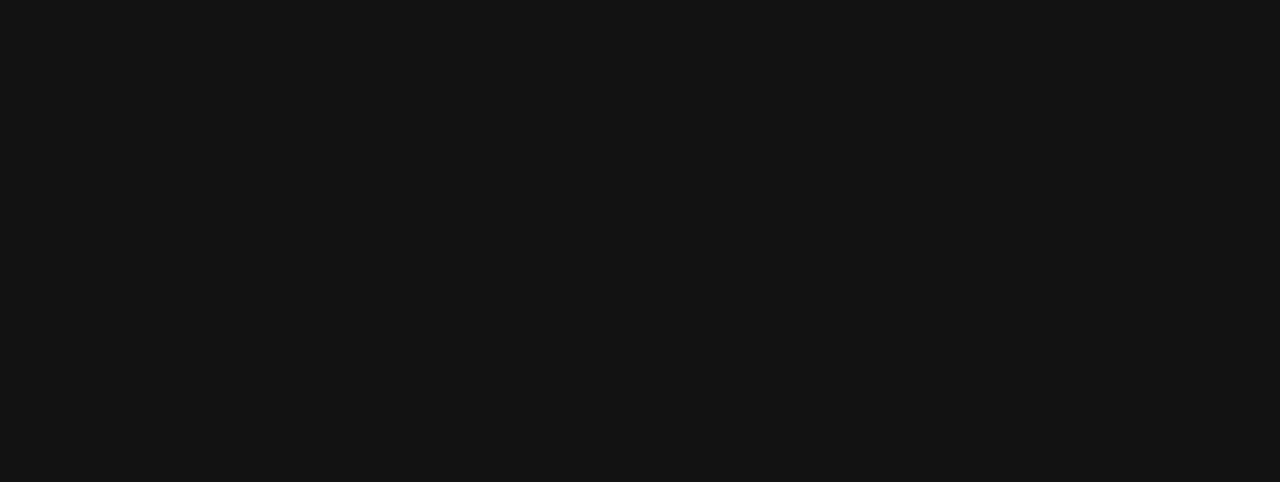
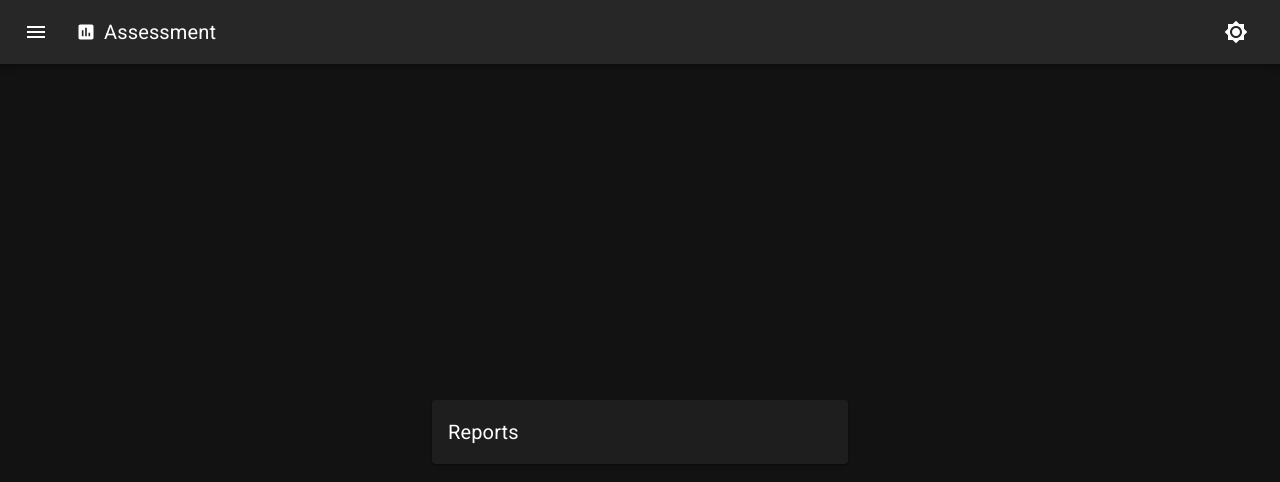
Before and after one commit to Kiicchan/general-quiz-wa-project, a React (Create React App) app: page /assessment in a window 1280 px wide. Before the commit this address had no page. Shown: the top 482 px of the page. Built offline with nearby package versions, Linux system fonts and the light colour scheme.

Commit message:
Assessment page

```diff
--- a/package.json
+++ b/package.json
@@ -8,6 +8,7 @@
     "@fontsource/roboto": "^4.5.1",
     "@mui/icons-material": "^5.2.0",
     "@mui/material": "^5.2.1",
+    "@mui/styles": "^5.2.3",
     "@testing-library/jest-dom": "^5.15.1",
     "@testing-library/react": "^11.2.7",
     "@testing-library/user-event": "^12.8.3",
--- a/src/App.jsx
+++ b/src/App.jsx
@@ -1,6 +1,7 @@
 // import Home from "./pages/Home";
 import { useState, useMemo } from "react";
 import Quiz from "./pages/Quiz";
+import Assessment from "./pages/Assessment";
 import { BrowserRouter as Router, Routes, Route } from "react-router-dom";
 import { createTheme, CssBaseline, Stack, ThemeProvider } from "@mui/material";
 import { ColorModeProvider } from "./contexts/ColorModeContext";
@@ -25,6 +26,7 @@ function App() {
             <Routes>
               {/* <Route path="/" element={<Home />} /> */}
               <Route path="/" element={<Quiz />} />
+              <Route path="/assessment" element={<Assessment />} />
             </Routes>
           </Router>
         </Stack>
--- a/src/components/Quiz/index.jsx
+++ b/src/components/Quiz/index.jsx
@@ -14,7 +14,6 @@ export default function Quiz() {
         .then((response) => response.json())
         .then((result) => {
           setData(result);
-          console.log(result);
         })
         .catch((error) => {
           setData(false);
--- a/src/components/Quiz/report/Report.jsx
+++ b/src/components/Quiz/report/Report.jsx
@@ -3,14 +3,8 @@ import Answer from "../report/Answer";
 import { Divider, Stack, Typography } from "@mui/material";
 import React from "react";
 
-export default function Report({ questions }) {
-  const totalQuestions = questions.length;
-  const correctAnswers = questions.reduce((correctAnswers, question) => {
-    return question.correctChoice === question.currentChoice
-      ? correctAnswers + 1
-      : correctAnswers;
-  }, 0);
-  const rating = (correctAnswers / totalQuestions) * 100;
+export default function Report({ report }) {
+  const { totalQuestions, correctAnswers, rating, questions } = report;
   return (
     <Stack direction="column" spacing={2}>
       <Typography variant="h6">
--- a/src/components/Quiz/state/QuestionManager.jsx
+++ b/src/components/Quiz/state/QuestionManager.jsx
@@ -1,4 +1,4 @@
-import { useState } from "react";
+import { useEffect, useState, useRef } from "react";
 import QuestionForm from "../forms/Question";
 import Report from "../report/Report";
 import { Button } from "@mui/material";
@@ -23,6 +23,7 @@ export default function QuestionManager({ requestResults, onFinish }) {
     });
     return initialState;
   });
+  const reportRef = useRef(null);
 
   const handleChoice = (choice, next) => {
     let newQuestionObj = {
@@ -39,10 +40,38 @@ export default function QuestionManager({ requestResults, onFinish }) {
     }
   };
 
+  useEffect(() => {
+    if (currentQuestion > questions.length - 1) {
+      let reportList = localStorage.getItem("report-list");
+      let reportArray;
+      if (reportList) {
+        reportArray = JSON.parse(reportList);
+      } else {
+        reportArray = [];
+      }
+      reportArray.push(reportRef.current);
+      localStorage.setItem("report-list", JSON.stringify(reportArray));
+    }
+  }, [currentQuestion, questions]);
+
   if (currentQuestion > questions.length - 1) {
+    const totalQuestions = questions.length;
+    const correctAnswers = questions.reduce((correctAnswers, question) => {
+      return question.correctChoice === question.currentChoice
+        ? correctAnswers + 1
+        : correctAnswers;
+    }, 0);
+    const rating = (correctAnswers / totalQuestions) * 100;
+    const report = {
+      totalQuestions,
+      correctAnswers,
+      rating,
+      questions,
+    };
+    reportRef.current = report;
     return (
       <>
-        <Report questions={questions} />
+        <Report report={report} />
         <Button sx={{ width: "100%", marginTop: 2 }} onClick={onFinish}>
           Try Again
         </Button>
--- /dev/null
+++ b/src/components/Reports/ReportItem.jsx
@@ -0,0 +1,32 @@
+import { Box, IconButton } from "@mui/material";
+import { useState } from "react";
+import Report from "../Quiz/report/Report";
+import RatingBar from "../ui/RatingBar";
+import KeyboardArrowDownIcon from "@mui/icons-material/KeyboardArrowDown";
+import KeyboardArrowUpIcon from "@mui/icons-material/KeyboardArrowUp";
+
+export default function ReportItem({ report }) {
+  const [open, setOpen] = useState(false);
+  const { rating } = report;
+  const handleClick = () => {
+    setOpen(!open);
+  };
+  return (
+    <>
+      <Box>
+        <IconButton onClick={handleClick}>
+          {open ? <KeyboardArrowUpIcon /> : <KeyboardArrowDownIcon />}
+        </IconButton>
+      </Box>
+      <Box flexGrow={1} alignSelf={"center"}>
+        {open ? (
+          <Report report={report} />
+        ) : (
+          <>
+            <RatingBar value={rating} />
+          </>
+        )}
+      </Box>
+    </>
+  );
+}
--- /dev/null
+++ b/src/components/Reports/ReportList.jsx
@@ -0,0 +1,73 @@
+import ReportItem from "./ReportItem";
+import { Divider, Stack, Typography, IconButton, Box } from "@mui/material";
+import React, { useEffect, useRef, useState } from "react";
+import { withStyles } from "@mui/styles";
+import DeleteIcon from "@mui/icons-material/Delete";
+
+const styles = (theme) => ({
+  widthQuery: {
+    [theme.breakpoints.down("sm")]: {
+      minWidth: "70vw",
+    },
+    [theme.breakpoints.up("sm")]: {
+      minWidth: "50vw",
+    },
+    [theme.breakpoints.up("lg")]: {
+      minWidth: "30vw",
+    },
+  },
+});
+
+function ReportList(props) {
+  const { classes } = props;
+  const [data, setData] = useState(() => {
+    const reportList = localStorage.getItem("report-list");
+    let reportArray;
+    if (reportList) {
+      reportArray = JSON.parse(reportList);
+    } else {
+      reportArray = [];
+    }
+    return reportArray;
+  });
+  const firstUpdate = useRef(true);
+  const handleDelete = (index) => {
+    let newData = [...data];
+    newData.splice(index, 1);
+    setData(newData);
+  };
+
+  useEffect(() => {
+    if (firstUpdate.current) {
+      firstUpdate.current = false;
+      return;
+    }
+    localStorage.setItem("report-list", JSON.stringify(data));
+  }, [data]);
+
+  return (
+    <Stack direction="column" spacing={2} className={classes.widthQuery}>
+      <Typography variant="h6">Reports</Typography>
+      {data.map((report, index) => {
+        return (
+          <React.Fragment key={index}>
+            <Divider />
+            <Stack direction="row" spacing={2}>
+              <ReportItem report={report} />
+              <Box>
+                <IconButton
+                  onClick={() => handleDelete(index)}
+                  sx={{ ":hover": { color: "error.main" } }}
+                >
+                  <DeleteIcon />
+                </IconButton>
+              </Box>
+            </Stack>
+          </React.Fragment>
+        );
+      })}
+    </Stack>
+  );
+}
+
+export default withStyles(styles)(ReportList);
--- /dev/null
+++ b/src/pages/Assessment.jsx
@@ -0,0 +1,17 @@
+import Main from "../components/layout/Main";
+import Header from "../components/layout/Header";
+import { Paper } from "@mui/material";
+import ReportList from "../components/Reports/ReportList";
+import AssessmentIcon from "@mui/icons-material/Assessment";
+export default function Assessment() {
+  return (
+    <>
+      <Header title="Assessment" Icon={AssessmentIcon} />
+      <Main>
+        <Paper sx={{ padding: 2 }}>
+          <ReportList />
+        </Paper>
+      </Main>
+    </>
+  );
+}
```
Also changed, not shown: 1 other file (tests, documents, lock files or other folders).
